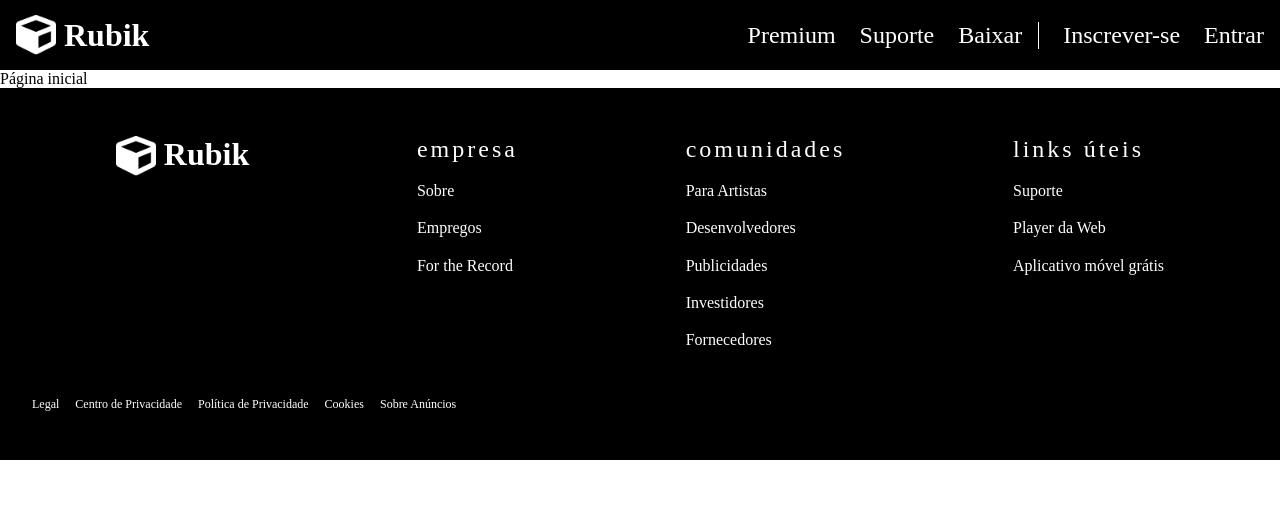
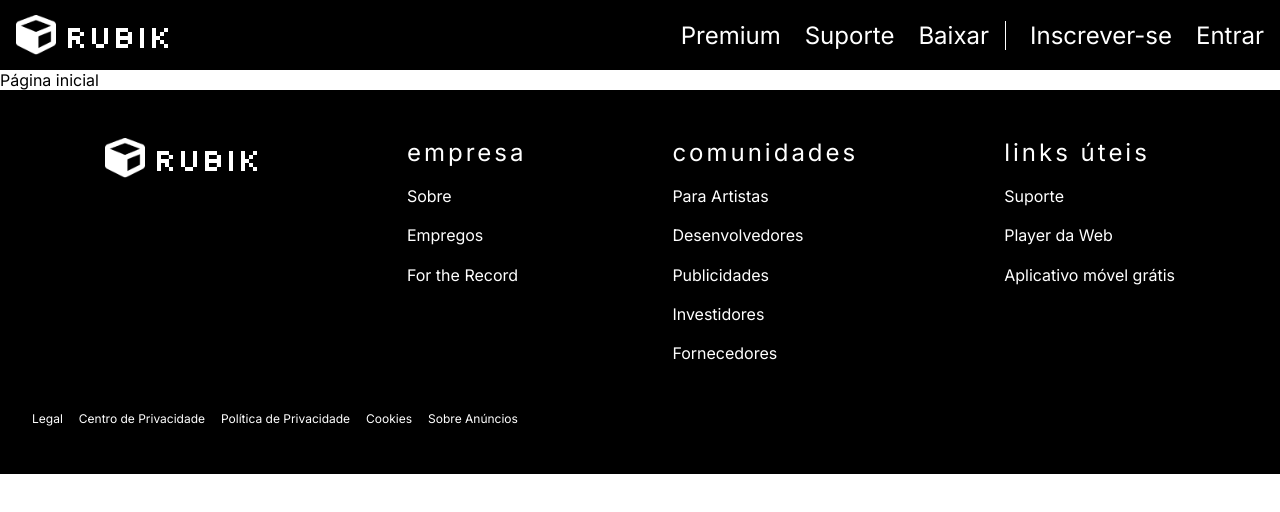
Before and after one commit to LuizaGA/rubik-front, a React (Vite) app: page / in a window 1280 px wide. Shown: the top 512 px of the page. Built offline with nearby package versions, Linux system fonts and the light colour scheme.

Commit message:
feat: adicionando fonts

```diff
--- a/index.html
+++ b/index.html
@@ -4,6 +4,10 @@
     <meta charset="UTF-8" />
     <link rel="icon" type="image/svg+xml" href="/cube.svg" />
     <meta name="viewport" content="width=device-width, initial-scale=1.0" />
+    <link rel="preconnect" href="https://fonts.googleapis.com">
+    <link rel="preconnect" href="https://fonts.gstatic.com" crossorigin>
+    <link href="https://fonts.googleapis.com/css2?family=Inter:wght@200;400;700&display=swap" rel="stylesheet">
+    <link href="https://fonts.googleapis.com/css2?family=Silkscreen&display=swap" rel="stylesheet">
     <title>Rubik</title>
   </head>
   <body>
--- a/src/components/Footer/styles.js
+++ b/src/components/Footer/styles.js
@@ -41,6 +41,7 @@
   font-size: 2rem;
   margin-left: 0.5rem;
   color: #ffffff;
+  font-family: 'Silkscreen', cursive;
 
   @media only screen and (max-width: 768px) {
     font-size: 1.5rem;
--- a/src/components/Header/styles.js
+++ b/src/components/Header/styles.js
@@ -27,6 +27,7 @@
   font-size: 2rem;
   margin-left: 0.5rem;
   color: #ffffff;
+  font-family: 'Silkscreen', cursive;
 `
 
 export const Lista = styled.ul`
--- a/src/styles.css
+++ b/src/styles.css
@@ -1,5 +1,7 @@
 * {
   box-sizing: border-box;
+  font-family: 'Inter', sans-serif;
+  font-weight: 400;
   margin: 0;
   padding: 0;
 }
```
